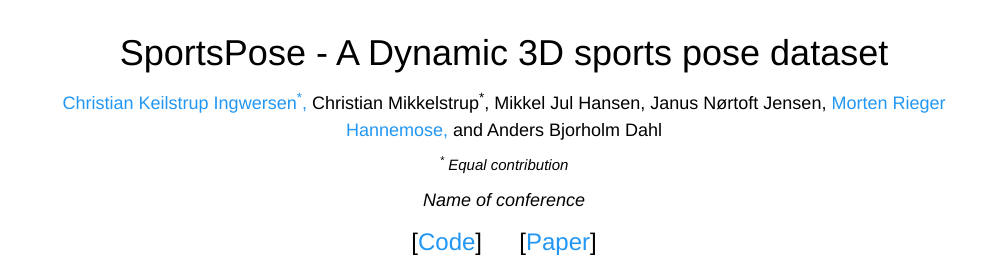
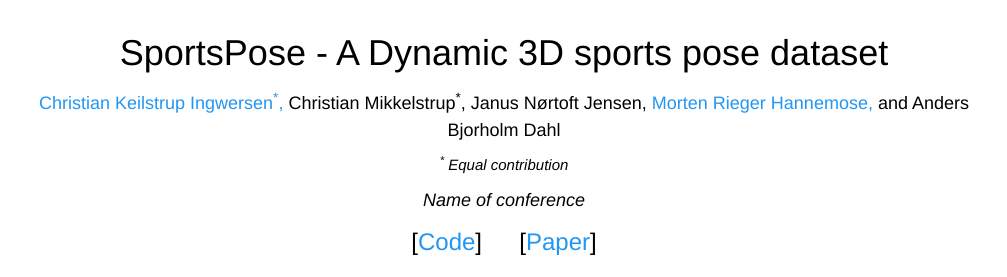
Before and after one commit to ChristianIngwersen/SportsPose, a plain HTML site: page index.html in a window 1280 px wide. Shown: the top 277 px of the page, without its empty margins (136-1143 px from the left). Drawn offline with nearby package versions, Linux system fonts and the light colour scheme.

Commit message:
author correction

```diff
--- a/index.html
+++ b/index.html
@@ -120,7 +120,7 @@
                     <h1>SportsPose - A Dynamic 3D sports pose dataset</h1>
                     <h5><a href="https://christianingwersen.github.io">Christian Keilstrup Ingwersen<sup>*</sup>,</a>
                         Christian
-                        Mikkelstrup<sup>*</sup>, Mikkel Jul Hansen, Janus
+                        Mikkelstrup<sup>*</sup>, Janus
                         Nørtoft Jensen, <a href="https://mortenhannemose.github.io">Morten Rieger
                             Hannemose,</a> and
                         Anders Bjorholm Dahl</h5>
```
